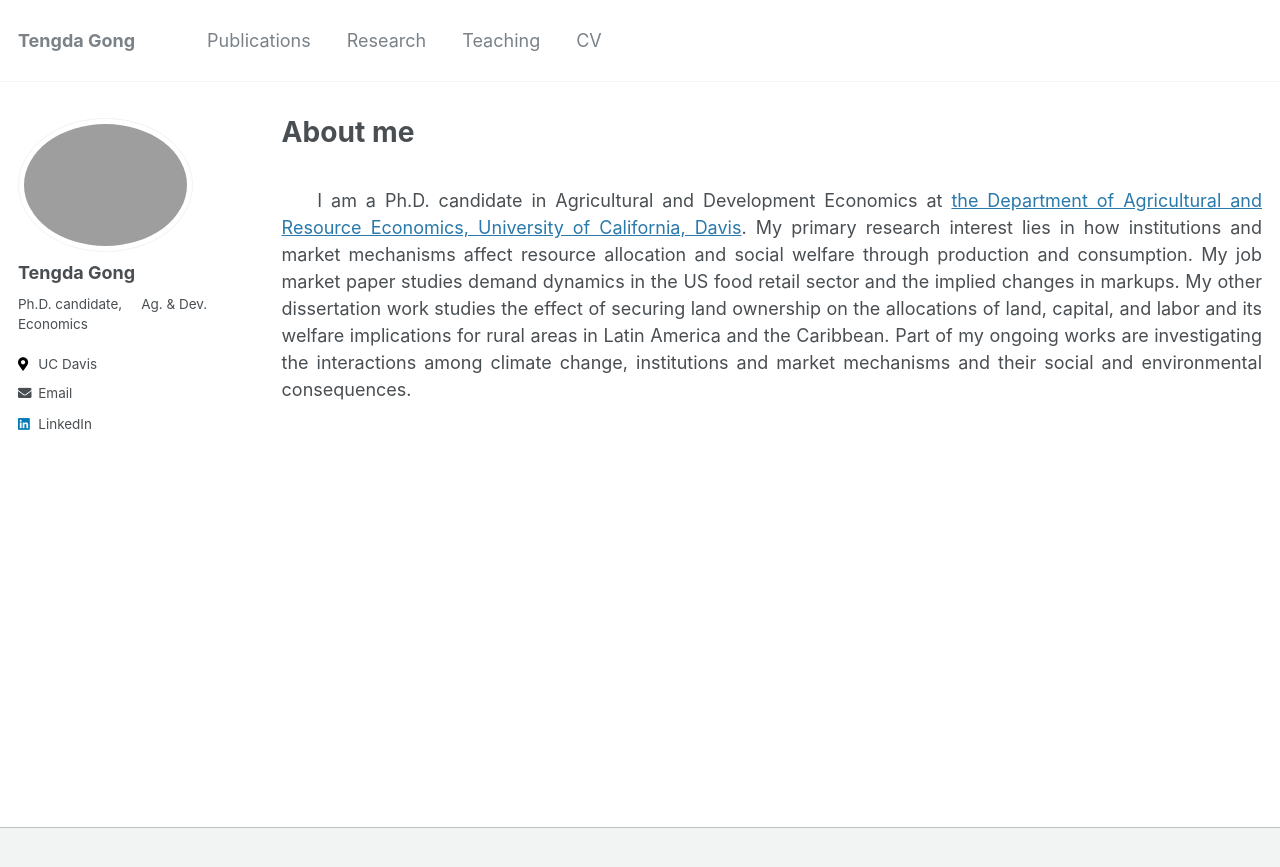
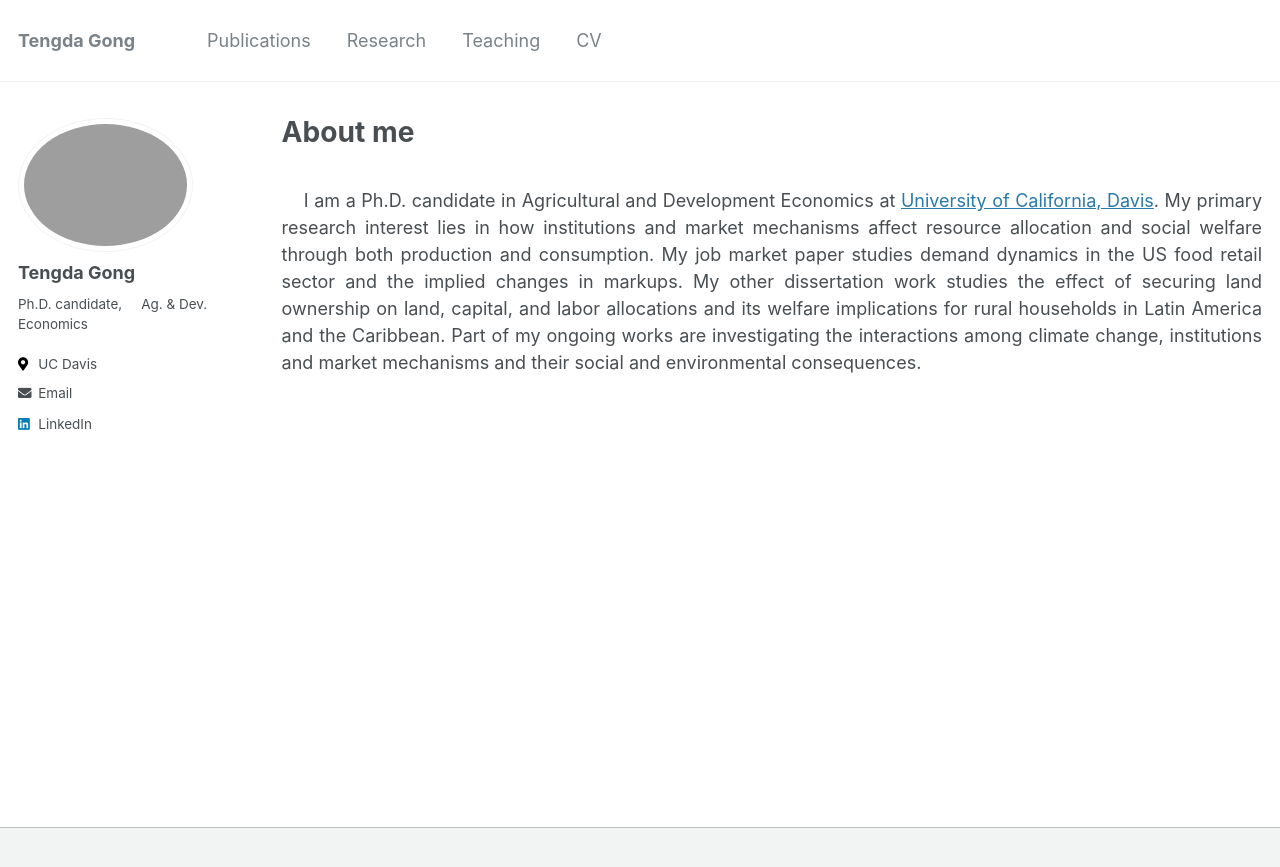
Before and after one commit to tendakung/tendakung.github.io, a Jekyll site: the page built from _pages/about.md, in a window 1280 px wide. Shown: the top 867 px of the page. Built offline with Jekyll 4.4.1, drawn with Linux system fonts in a browser that asks for light colours.

Commit message:
Update about.md

```diff
--- a/_pages/about.md
+++ b/_pages/about.md
@@ -8,5 +8,5 @@ redirect_from:
 ---
 
 <br>
-&nbsp; &nbsp; I am a Ph.D. candidate in Agricultural and Development Economics at [the Department of Agricultural and Resource Economics, University of California, Davis](https://are.ucdavis.edu/people/grad-students/phd/tengda-gong/). My primary research interest lies in how institutions and market mechanisms affect resource allocation and social welfare through production and consumption. My job market paper studies demand dynamics in the US food retail sector and the implied changes in markups. My other dissertation work studies the effect of securing land ownership on the allocations of land, capital, and labor and its welfare implications for rural areas in Latin America and the Caribbean. Part of my ongoing works are investigating the interactions among climate change, institutions and market mechanisms and their social and environmental consequences.
+&nbsp; &nbsp; I am a Ph.D. candidate in Agricultural and Development Economics at [University of California, Davis](https://are.ucdavis.edu/people/grad-students/phd/tengda-gong/). My primary research interest lies in how institutions and market mechanisms affect resource allocation and social welfare through both production and consumption. My job market paper studies demand dynamics in the US food retail sector and the implied changes in markups. My other dissertation work studies the effect of securing land ownership on land, capital, and labor allocations and its welfare implications for rural households in Latin America and the Caribbean. Part of my ongoing works are investigating the interactions among climate change, institutions and market mechanisms and their social and environmental consequences.
 <br>
```
